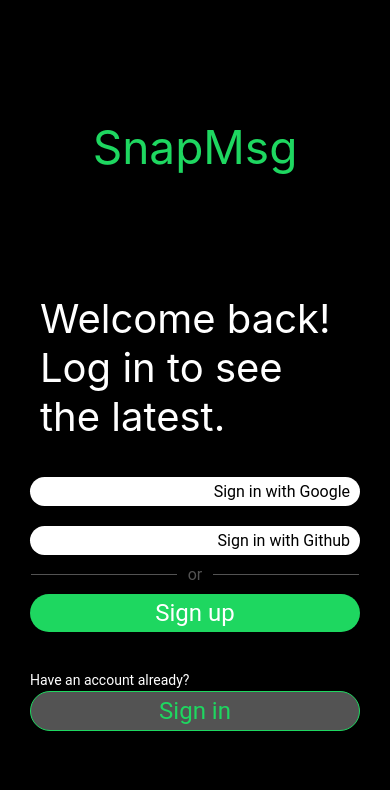
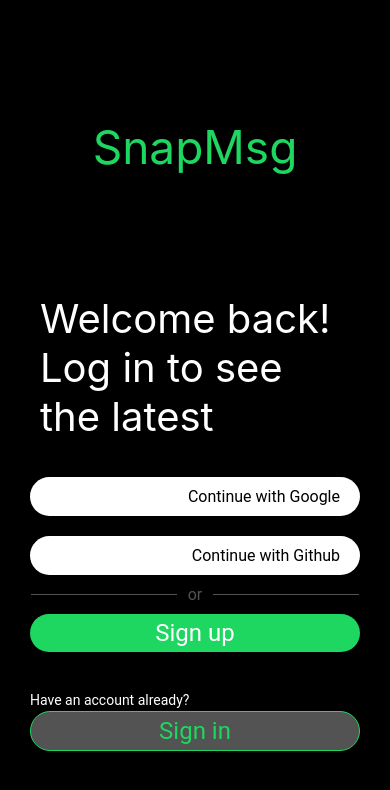
Before and after one commit to SnapMsg-Inc/g1.ui, a React Native app: screen / in a window 390 px wide. Shown: the top 790 px of the page. Built offline with nearby package versions, Linux system fonts and the light colour scheme.

Commit message:
Refactor in app Changes in statusBar

```diff
--- a/App.js
+++ b/App.js
@@ -1,8 +1,21 @@
 import React from 'react';
 import Inits from './components/inits'
+import { SafeAreaView, StatusBar, StyleSheet } from 'react-native';
 
 export default function App() {
   return (
-    <Inits></Inits>
+    <SafeAreaView style={styles.container}>
+        <StatusBar
+            backgroundColor='black'
+            barStyle={"light-content"}
+        />
+        <Inits/>
+    </SafeAreaView>
   );
 }
+
+const styles = StyleSheet.create({
+    container: {
+        flex:1,
+    }
+})
--- a/app.json
+++ b/app.json
@@ -9,7 +9,7 @@
     "splash": {
       "image": "./assets/splash.png",
       "resizeMode": "contain",
-      "backgroundColor": "#ffffff"
+      "backgroundColor": "#000000"
     },
     "assetBundlePatterns": [
       "**/*"
--- /dev/null
+++ b/components/buttons/buttonFederate.jsx
@@ -0,0 +1,17 @@
+import React from "react";
+import { Text, TouchableHighlight, View } from "react-native";
+import stylesButtonFederate from "../../styles/buttonFederate";
+
+function ButtonFederate({name}) {
+    return (
+        <TouchableHighlight>
+            <View style={stylesButtonFederate.btn}>
+                <Text style={stylesButtonFederate.fontBtn}>
+                    Continue with {name}
+                </Text>
+            </View>
+        </TouchableHighlight>
+    )
+}
+
+export default ButtonFederate
--- a/components/inits.jsx
+++ b/components/inits.jsx
@@ -1,12 +1,9 @@
-import {React, useState} from "react";
-import { StatusBar } from "expo-status-bar";
-import {View, Text, TouchableHighlight, Button} from "react-native"
+import React from "react";
+import { View, Text, TouchableHighlight, StatusBar, SafeAreaView } from "react-native"
 import styles from "../styles/inits";
+import ButtonFederate from "./buttons/buttonFederate";
 
 function Inits() {
-    const [hidden, setHidden] = useState(false)
-    const Separator = () => <View style={styles.separator} />;
-
     return (
         <>
             <View style={styles.containerLogo}>
@@ -16,24 +13,12 @@
                 <Text style={styles.font}>
                     Welcome back!
                     Log in to see
-                    the latest.
+                    the latest
                 </Text>
             </View>
             <View style={styles.containerBtn}>
-                <TouchableHighlight>
-                    <View style={styles.btn}>
-                        <Text style={styles.fontBtn}>
-                            Sign in with Google
-                        </Text>
-                    </View>
-                </TouchableHighlight>
-                <TouchableHighlight>
-                    <View style={styles.btn}>
-                        <Text style={styles.fontBtn}>
-                            Sign in with Github
-                        </Text>
-                    </View>
-                </TouchableHighlight>
+                <ButtonFederate name="Google"/>
+                <ButtonFederate name="Github"/>
                 <View style={styles.lineContainer}>
                     <View style={styles.dash} />
                     <Text style={styles.text}>or</Text>
@@ -46,7 +31,6 @@
                         </Text>
                     </View>
                 </TouchableHighlight>
-                <View>
                 <Text style={styles.fontSugestion}>
                     Have an account already?
                 </Text>
@@ -58,7 +42,6 @@
                     </View>
                 </TouchableHighlight>
             </View>
-            </View>
         </>
     )
 }
--- /dev/null
+++ b/styles/buttonFederate.js
@@ -0,0 +1,23 @@
+import { StyleSheet } from "react-native";
+
+const colorWhite = '#fff'
+
+const stylesButtonFederate = StyleSheet.create({
+    btn: {
+        backgroundColor: colorWhite,
+        alignItems:'flex-end',
+        justifyContent: 'center',
+        marginHorizontal: 30,
+        paddingHorizontal: 20,
+        paddingVertical: 10,
+        borderRadius: 20,
+        marginBottom: 20,
+    },
+    fontBtn: {
+        fontSize: 16,
+        fontFamily: 'Roboto',
+        justifyContent: 'flex-end',
+    },
+})
+
+export default stylesButtonFederate
```
Lines whose indentation alone changed are shown as unchanged.
